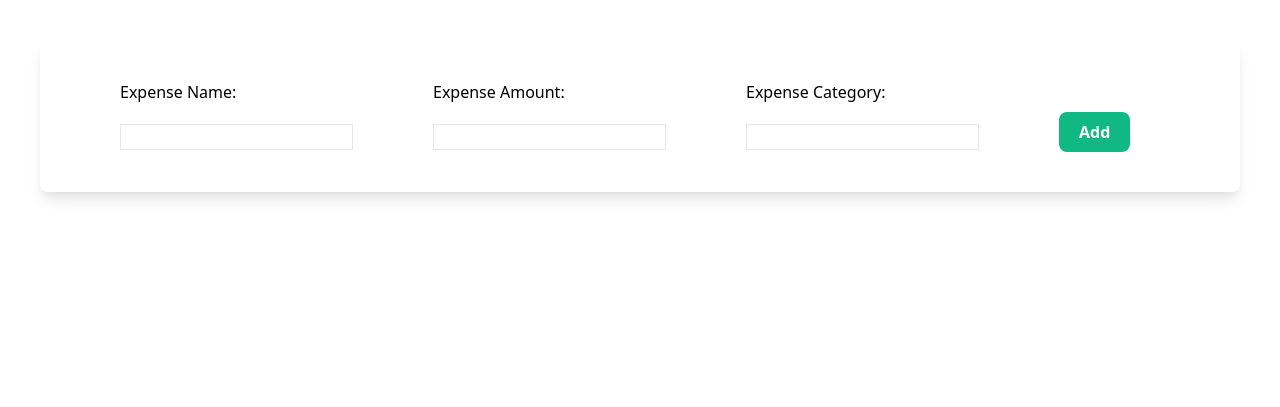
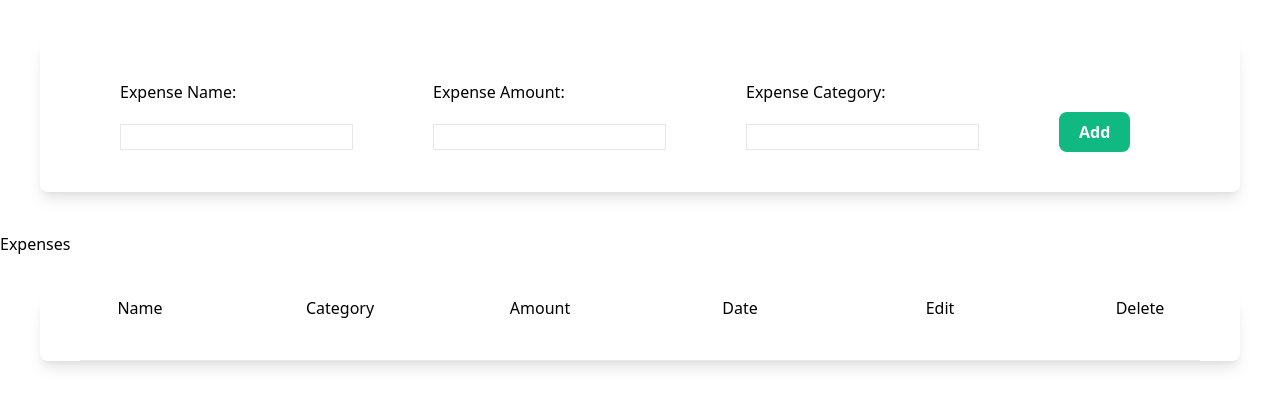
Before and after one commit to Rex-Wolfsjunges/django-expense-tracker, a Django app: page / in a window 1280 px wide. Shown: the top 407 px of the page. Run offline with Django 5.2, Linux system fonts and the light colour scheme; data that the repository does not hold is empty; style sheets or scripts are compiled from the project's sources.

Commit message:
create expense table and style it

```diff
--- /dev/null
+++ b/static/css/base.css
@@ -0,0 +1,12 @@
+div.expense-header, div.expense-row {
+  display: table;
+  width: 100%;
+  table-layout: fixed;
+}
+
+div.expense-header span, div.expense-row span {
+  display: table-cell;
+  text-align: center;
+}
+
+/*# sourceMappingURL=base.css.map */
--- a/templates/base.html
+++ b/templates/base.html
@@ -8,6 +8,7 @@
         content="width=device-width, user-scalable=no, initial-scale=1.0, maximum-scale=1.0, minimum-scale=1.0">
   <meta http-equiv="X-UA-Compatible" content="ie=edge">
   <link rel="stylesheet" href="{% static 'css/style.css' %}">
+  <link rel="stylesheet" href="{% static 'css/base.css' %}">
   <title>Django Expense Tracker</title>
 </head>
 <body>
--- a/templates/expense/index.html
+++ b/templates/expense/index.html
@@ -24,4 +24,29 @@
       </div>
     </div>
   </form>
+
+  <div>Expenses</div>
+  <div class="shadow-lg m-10 rounded-lg">
+    <div class="expense-header flex flex-wrap space-x-40">
+      <span>Name</span>
+      <span>Category</span>
+      <span>Amount</span>
+      <span>Date</span>
+      <span>Edit</span>
+      <span>Delete</span>
+    </div>
+    <hr class="m-10">
+    {% for expense in expenses %}
+      <div class="expense-row flex-wrap px-20 py-5">
+        <span class="font-bold">{{ expense.name }}</span>
+        <span class="font-bold">{{ expense.category }}</span>
+        <span class="font-bold">{{ expense.amount }}</span>
+        <span class="font-bold">{{ expense.date }}</span>
+        <span class="font-bold"><a href="">Edit</a></span>
+        <span class="font-bold"><a href="">Delete</a></span>
+      </div>
+    {% endfor %}
+
+  </div>
+
 {% endblock %}
```
Also changed, not shown: 1 other file.
